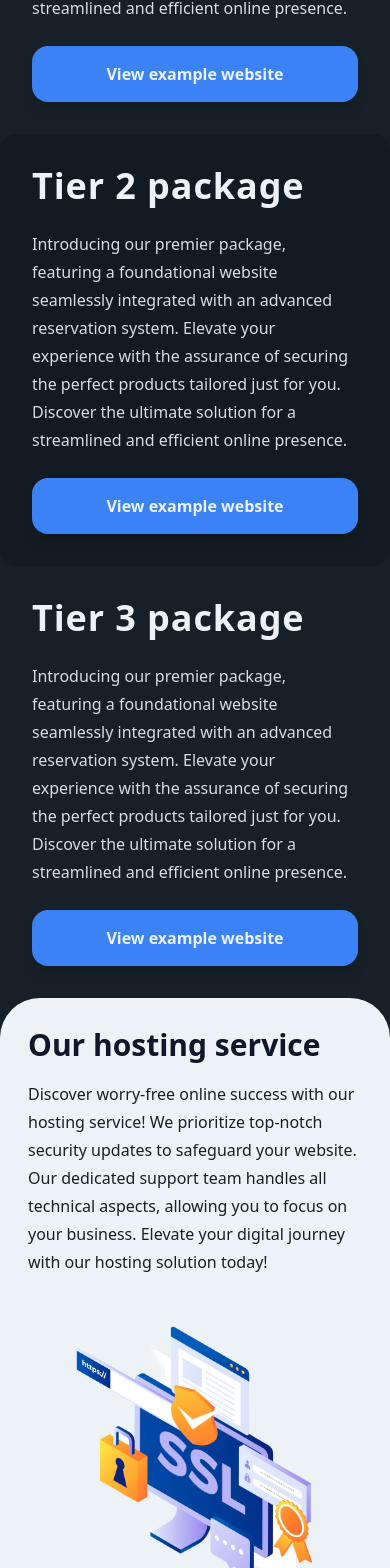
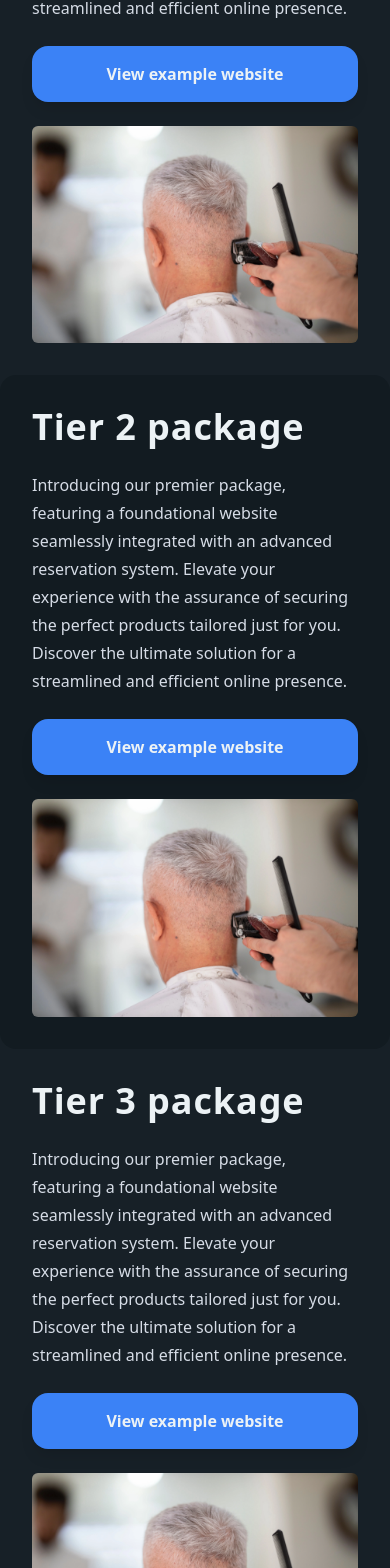
Before and after one commit to MichaelFJ98/DeMannekesFC, a React (Create React App) app in the folder demannekesfc/: page / in a window 390 px wide. Shown: the part 1655-3223 px from the top of the page. Built offline with nearby package versions, Linux system fonts and the light colour scheme; what tailwindcss-bg-patterns would draw is missing.

Commit message:
fix images frontend

```diff
--- a/demannekesfc/src/components/hosting/Hosting.js
+++ b/demannekesfc/src/components/hosting/Hosting.js
@@ -9,10 +9,10 @@ export default function Hosting() {
     >
       <div className="bg-l1 rounded-t-[40px] w-screen p-7 flex flex-col items-center h-full">
         <div className="w-full lg:w-8/12 h-full">
-          <div className="flex flex-col md:flex-row justify-between items-center">
+          <div className="flex flex-col md:flex-row justify-between items-center space-y-6">
             <div className="text-left">
               <Fade top distance="20px" duration={1500}>
-                <h1 className="leading-tight text-3xl lg:text-4xl text-slate-900 font-bold">Our hosting service</h1>
+                <h1 className="leading-tight text-3xl lg:text-4xl text-slate-900 font-bold tracking-wide">Our hosting service</h1>
               </Fade>
               <Fade top distance="20px" duration={1500} delay={300}>
                 <p
--- a/demannekesfc/src/components/tiers/Tier1.js
+++ b/demannekesfc/src/components/tiers/Tier1.js
@@ -5,8 +5,8 @@ export default function Tier1() {
     return (
         <div className="bg-l1 h-full xl:h-[45rem]" id="packages">
             <div className="bg-c3 rounded-t-[40px] w-screen h-full flex lg:justify-center p-4 lg-p-0">
-                <div className="flex flex-col lg:flex-row lg:w-10/12 h-full items-center lg:space-x-20 p-4">
-                    <img src="./assets/images/hairdresser/herobg.webp" alt="barberimg" className="hidden md:hidden lg:block xl:block w-full lg:w-[30rem] xl:w-[40rem] rounded-md object-cover" />
+                <div className="flex flex-col md:flex-row lg:w-10/12 h-full items-center md:space-x-20 p-4">
+                    <img src="./assets/images/hairdresser/herobg.webp" alt="barberimg" className="hidden md:block xl:block w-full lg:w-[30rem] xl:w-[40rem] rounded-md object-cover" />
                     <div className="w-full lg:w-[38rem] flex flex-col space-y-6">
                         <Fade top distance="20px" duration={1500}>
                             <h1 className="text-4xl font-semibold lg:font-bold text-l1 tracking-wide lg:text-left">Tier 1 package</h1>
@@ -17,6 +17,7 @@ export default function Tier1() {
                         <Fade top distance="20px" duration={1500} delay={600}>
                             <button className="bg-primary hover:bg-blue-600 hover:scale-110 transition-all shadow-lg duration-300 p-4 rounded-2xl text-l1 font-semibold lg:mx-0">View example website</button>
                         </Fade>
+                        <img src="./assets/images/hairdresser/herobg.webp" alt="barberimg" className="block md:hidden w-full rounded-md object-cover" />
                     </div>
                 </div>
             </div>
--- a/demannekesfc/src/components/tiers/Tier2.js
+++ b/demannekesfc/src/components/tiers/Tier2.js
@@ -17,9 +17,10 @@ export default function Tier2() {
                         <Fade top distance="20px" duration={1500} delay={600}>
                             <button className="bg-primary hover:bg-blue-600 hover:scale-110 transition-all shadow-lg duration-300 p-4 rounded-2xl text-l1 font-semibold lg:mx-0">View example website</button>
                         </Fade>
-
+                        <img src="./assets/images/hairdresser/herobg.webp" alt="barberimg" className="block md:hidden w-full rounded-md object-cover" />
                     </div>
                     <img src="./assets/images/hairdresser/herobg.webp" alt="barberimg" className="hidden md:hidden lg:block xl:block w-full lg:w-[30rem] xl:w-[40rem] rounded-md object-cover" />
+
                 </div>
             </div>
         </div>
--- a/demannekesfc/src/components/tiers/Tier3.js
+++ b/demannekesfc/src/components/tiers/Tier3.js
@@ -5,8 +5,8 @@ export default function Tier3() {
     return (
         <div className="bg-l1 h-full xl:h-[45rem]" id="packages">
             <div className="bg-c3 w-screen h-full flex lg:justify-center p-4 lg-p-0">
-                <div className="flex flex-col lg:flex-row lg:w-10/12 h-full items-center lg:space-x-20 p-4">
-                    <img src="./assets/images/hairdresser/herobg.webp" alt="barberimg" className="hidden md:hidden lg:block xl:block w-full lg:w-[30rem] xl:w-[40rem] rounded-md object-cover" />
+                <div className="flex flex-col md:flex-row lg:w-10/12 h-full items-center md:space-x-20 p-4">
+                    <img src="./assets/images/hairdresser/herobg.webp" alt="barberimg" className="hidden md:block xl:block w-full lg:w-[30rem] xl:w-[40rem] rounded-md object-cover" />
                     <div className="w-full lg:w-[38rem] flex flex-col space-y-6">
                         <Fade top distance="20px" duration={1500}>
                             <h1 className="text-4xl font-semibold lg:font-bold text-l1 tracking-wide lg:text-left">Tier 3 package</h1>
@@ -17,6 +17,7 @@ export default function Tier3() {
                         <Fade top distance="20px" duration={1500} delay={600}>
                             <button className="bg-primary hover:bg-blue-600 hover:scale-110 transition-all shadow-lg duration-300 p-4 rounded-2xl text-l1 font-semibold lg:mx-0">View example website</button>
                         </Fade>
+                        <img src="./assets/images/hairdresser/herobg.webp" alt="barberimg" className="block md:hidden w-full rounded-md object-cover" />
                     </div>
                 </div>
             </div>
```
